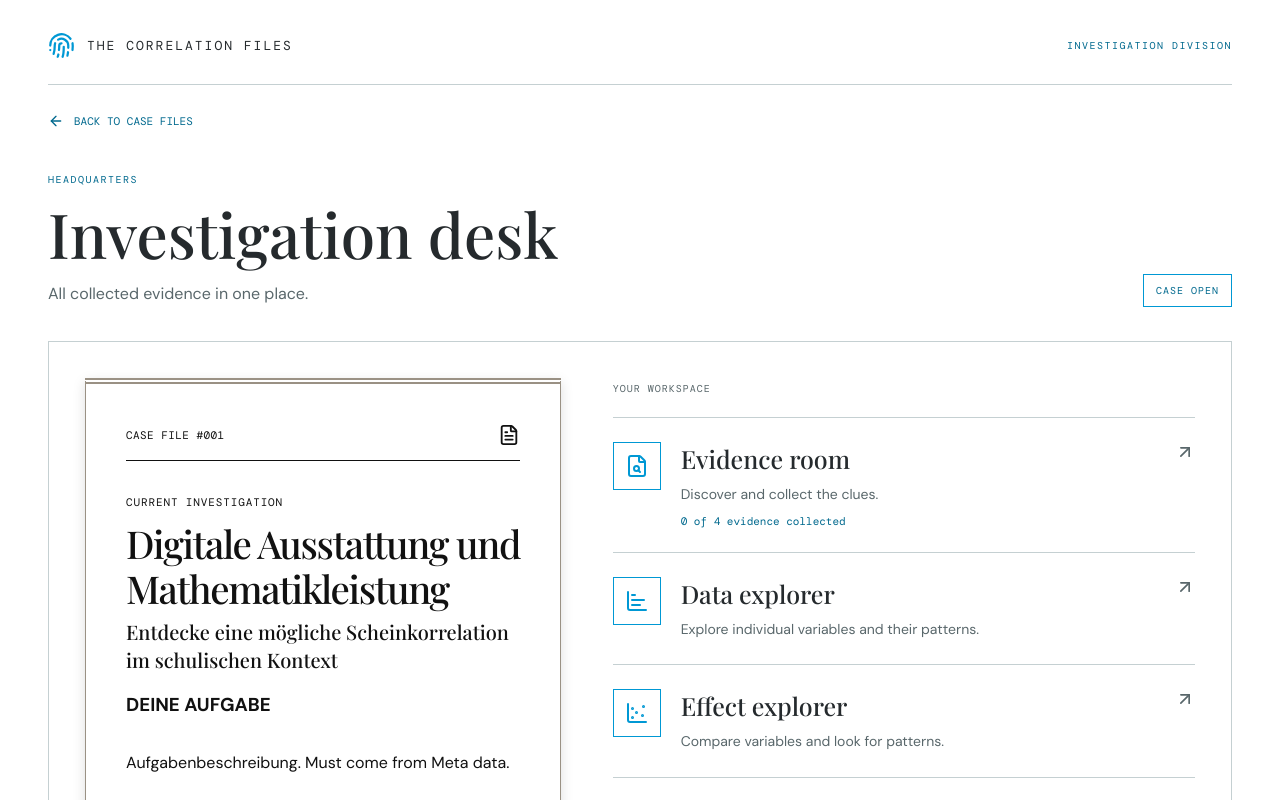
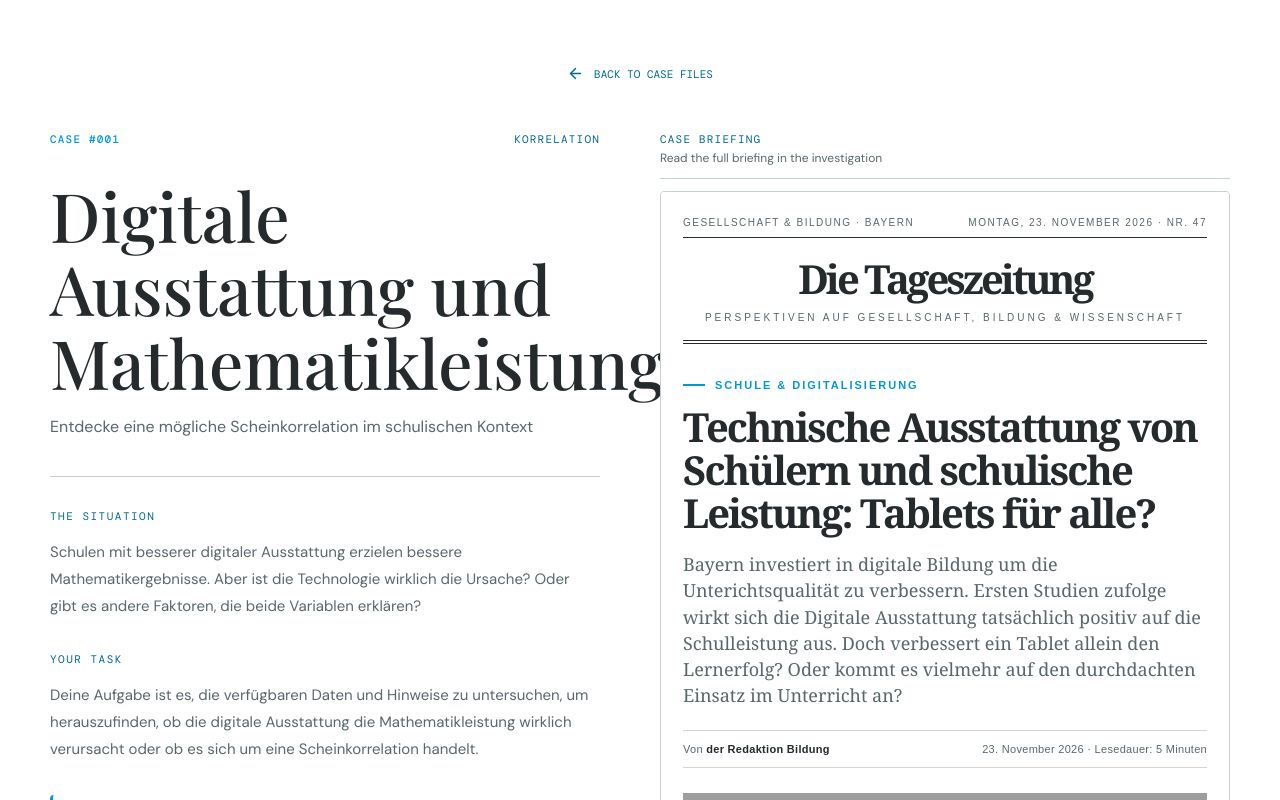
Before and after one commit to edgar-treischl/dash-games, a React (Vite) app: page / in a window 1280 px wide. Both pictures are taken after a click on the button 340 px from the left and 739 px from the top of the page. Shown: the top 800 px of the page. Built offline with nearby package versions, Linux system fonts and the light colour scheme; a web font is replaced by a local one.

Commit message:
added CaseIntroduction

```diff
--- a/src/App.tsx
+++ b/src/App.tsx
@@ -3,6 +3,7 @@ import { AnimatePresence, motion } from "motion/react";
 import { ArrowLeft } from "lucide-react";
 
 import { Headquarters } from "./components/Headquarters";
+import { CaseIntroduction } from "./components/CaseIntroduction";
 import LandingPage from "./pages/LandingPage";
 import { EvidenceRoom } from "./components/EvidenceRoom";
 import { EvidenceWall } from "./components/EvidenceWall";
@@ -89,6 +90,10 @@ export default function App() {
           <LandingPage key="landing" />
         )}
 
+        {currentScreen === "case-intro" && (
+          <CaseIntroduction key="case-intro" />
+        )}
+
         {currentScreen === "headquarters" && (
           <Headquarters key="headquarters" />
         )}
--- /dev/null
+++ b/src/components/CaseIntroduction.tsx
@@ -0,0 +1,113 @@
+import { motion } from "motion/react";
+import { ArrowLeft, ArrowUpRight, AlertCircle } from "lucide-react";
+
+import { cases } from "../data/cases";
+import { getBriefingAsset } from "../data/briefingAssets";
+import { useGameStore } from "../store/gameStore";
+
+export function CaseIntroduction() {
+  const selectedCaseId = useGameStore((state) => state.selectedCaseId);
+  const goHome = useGameStore((state) => state.goHome);
+  const openHeadquarters = useGameStore((state) => state.returnToHeadquarters);
+
+  const gameCase = cases.find((c) => c.id === selectedCaseId);
+  const briefingAsset = gameCase ? getBriefingAsset(gameCase.briefingAsset) : null;
+
+  if (!gameCase) {
+    return (
+      <motion.main
+        className="case-intro"
+        initial={{ opacity: 0, y: 20 }}
+        animate={{ opacity: 1, y: 0 }}
+        exit={{ opacity: 0, y: -20 }}
+      >
+        <button className="back-button" onClick={goHome}>
+          <ArrowLeft size={17} />
+          BACK TO CASE FILES
+        </button>
+        <div className="case-intro-error">Case not found</div>
+      </motion.main>
+    );
+  }
+
+  return (
+    <motion.main
+      className="case-intro"
+      initial={{ opacity: 0, y: 20 }}
+      animate={{ opacity: 1, y: 0 }}
+      exit={{ opacity: 0, y: -20 }}
+      transition={{ duration: 0.3 }}
+    >
+      <button className="back-button" onClick={goHome}>
+        <ArrowLeft size={17} />
+        BACK TO CASE FILES
+      </button>
+
+      <div className="case-intro-layout">
+        <div className="case-intro-container">
+          <div className="case-intro-header">
+            <div className="case-intro-number">CASE #{gameCase.number}</div>
+            <div className="case-intro-category">{gameCase.category}</div>
+          </div>
+
+          <h1 className="case-intro-title">{gameCase.title}</h1>
+          <p className="case-intro-subtitle">{gameCase.subtitle}</p>
+
+          <div className="case-intro-divider" />
+
+          <section className="case-intro-section">
+            <h2>THE SITUATION</h2>
+            <p className="case-intro-description">{gameCase.description}</p>
+          </section>
+
+          <section className="case-intro-section">
+            <h2>YOUR TASK</h2>
+            <p className="case-intro-description">
+              {gameCase.taskDescription || "Investigate this case to uncover the truth about the correlation."}
+            </p>
+          </section>
+
+          {gameCase.learningGoals && gameCase.learningGoals.length > 0 && (
+            <section className="case-intro-section">
+              <div className="case-intro-learning">
+                <AlertCircle size={20} />
+                <div>
+                  <h3>WHAT YOU'LL LEARN</h3>
+                  <ul className="case-intro-goals">
+                    {gameCase.learningGoals.map((goal, index) => (
+                      <li key={index}>{goal}</li>
+                    ))}
+                  </ul>
+                </div>
+              </div>
+            </section>
+          )}
+
+          <div className="case-intro-divider" />
+
+          <section className="case-intro-actions">
+            <p className="case-intro-prompt">Ready to begin the investigation?</p>
+            <button className="case-intro-cta" onClick={openHeadquarters}>
+              START INVESTIGATION <ArrowUpRight size={18} />
+            </button>
+          </section>
+        </div>
+
+        {briefingAsset && (
+          <div className="case-intro-preview">
+            <div className="case-intro-preview-header">
+              <h3>CASE BRIEFING</h3>
+              <p>Read the full briefing in the investigation</p>
+            </div>
+            <iframe
+              srcDoc={briefingAsset}
+              className="case-intro-briefing-iframe"
+              title="Case Briefing Preview"
+              sandbox="allow-same-origin"
+            />
+          </div>
+        )}
+      </div>
+    </motion.main>
+  );
+}
--- a/src/data/cases.ts
+++ b/src/data/cases.ts
@@ -13,6 +13,8 @@ export interface InvestigationCase {
   title: string;
   subtitle: string;
   description: string;
+  taskDescription?: string;
+  learningGoals?: string[];
 
   status: CaseStatus;
   category: CaseCategory;
@@ -30,7 +32,16 @@ export const cases: InvestigationCase[] = [
     subtitle: "Entdecke eine mögliche Scheinkorrelation im schulischen Kontext",
 
     description:
-      "Missing description?",
+      "Schulen mit besserer digitaler Ausstattung erzielen bessere Mathematikergebnisse. Aber ist die Technologie wirklich die Ursache? Oder gibt es andere Faktoren, die beide Variablen erklären?",
+
+    taskDescription:
+      "Deine Aufgabe ist es, die verfügbaren Daten und Hinweise zu untersuchen, um herauszufinden, ob die digitale Ausstattung die Mathematikleistung wirklich verursacht oder ob es sich um eine Scheinkorrelation handelt.",
+
+    learningGoals: [
+      "Verstehe die Unterschied zwischen Korrelation und Kausalität",
+      "Erkenne Scheinkorrelationen und Störvariablen",
+      "Lerne, kritisch über Daten zu denken"
+    ],
 
     status: "available",
     category: "Korrelation",
--- a/src/index.css
+++ b/src/index.css
@@ -1,5 +1,6 @@
 @import "./styles/base.css";
 @import "./styles/landing.css";
+@import "./styles/case-intro.css";
 @import "./styles/headquarters.css";
 @import "./styles/briefing.css";
 @import "./styles/evidence-room.css";
--- a/src/store/gameStore.ts
+++ b/src/store/gameStore.ts
@@ -7,6 +7,7 @@ import {
 
 export type GameScreen =
   | "landing"
+  | "case-intro"
   | "headquarters"
   | "briefing"
   | "evidence"
@@ -37,6 +38,7 @@ interface GameState {
   progressByCase: Record<string, CaseProgress>;
 
   openCase: (id: string) => void;
+  openCaseIntro: (id: string) => void;
   goHome: () => void;
   returnToHeadquarters: () => void;
   openBriefing: () => void;
@@ -87,7 +89,18 @@ export const useGameStore = create<GameState>()(
       openCase: (id) => {
         set((state) => ({
           selectedCaseId: id,
-          currentScreen: "headquarters",
+          currentScreen: "case-intro",
+          progressByCase: {
+            ...state.progressByCase,
+            [id]: state.progressByCase[id] ?? createInitialProgress(id),
+          },
+        }));
+      },
+
+      openCaseIntro: (id) => {
+        set((state) => ({
+          selectedCaseId: id,
+          currentScreen: "case-intro",
           progressByCase: {
             ...state.progressByCase,
             [id]: state.progressByCase[id] ?? createInitialProgress(id),
--- /dev/null
+++ b/src/styles/case-intro.css
@@ -0,0 +1,259 @@
+.case-intro {
+  display: flex;
+  flex-direction: column;
+  align-items: center;
+  padding: clamp(28px, 5vw, 50px);
+  min-height: 100vh;
+  gap: 20px;
+}
+
+.case-intro-layout {
+  display: grid;
+  grid-template-columns: 1fr 1fr;
+  gap: 40px;
+  width: 100%;
+  max-width: 1600px;
+  align-items: start;
+}
+
+.case-intro-container {
+  max-width: 550px;
+  width: 100%;
+}
+
+.case-intro-preview {
+  display: flex;
+  flex-direction: column;
+  height: 100%;
+  min-height: 600px;
+  gap: 12px;
+}
+
+.case-intro-preview-header {
+  padding-bottom: 12px;
+  border-bottom: 1px solid var(--noir-border);
+}
+
+.case-intro-preview-header h3 {
+  margin: 0 0 4px;
+  font: 11px var(--font-mono);
+  letter-spacing: 1.2px;
+  text-transform: uppercase;
+  color: var(--noir-accent-dark);
+}
+
+.case-intro-preview-header p {
+  margin: 0;
+  font-size: 12px;
+  color: var(--noir-muted);
+}
+
+.case-intro-briefing-iframe {
+  flex: 1;
+  border: 1px solid var(--noir-border);
+  border-radius: 4px;
+  background: var(--noir-surface);
+}
+
+.case-intro-header {
+  display: flex;
+  align-items: center;
+  justify-content: space-between;
+  margin-bottom: 32px;
+  gap: 20px;
+}
+
+.case-intro-number {
+  color: var(--noir-accent);
+  font: 11px var(--font-mono);
+  letter-spacing: 1.2px;
+  font-weight: 500;
+}
+
+.case-intro-category {
+  color: var(--noir-accent-dark);
+  font: 11px var(--font-mono);
+  letter-spacing: 1.2px;
+  text-transform: uppercase;
+}
+
+.case-intro-title {
+  margin: 0 0 12px;
+  font: 500 clamp(42px, 7vw, 68px)/1.08 var(--font-display);
+  color: var(--noir-ink);
+}
+
+.case-intro-subtitle {
+  margin-bottom: 36px;
+  color: var(--noir-muted);
+  font: 15px var(--font-body);
+  line-height: 1.6;
+}
+
+.case-intro-divider {
+  margin: 32px 0;
+  border-top: 1px solid var(--noir-border);
+}
+
+.case-intro-section {
+  margin: 32px 0;
+}
+
+.case-intro-section h2 {
+  margin-bottom: 16px;
+  font: 11px var(--font-mono);
+  letter-spacing: 1.5px;
+  text-transform: uppercase;
+  color: var(--noir-accent-dark);
+}
+
+.case-intro-section h3 {
+  margin-bottom: 14px;
+  font: 11px var(--font-mono);
+  letter-spacing: 1.2px;
+  text-transform: uppercase;
+  color: var(--noir-accent-dark);
+}
+
+.case-intro-description {
+  color: var(--noir-muted);
+  line-height: 1.8;
+  font-size: 15px;
+  max-width: 650px;
+}
+
+.case-intro-learning {
+  display: flex;
+  gap: 18px;
+  padding: 24px;
+  border-left: 3px solid var(--noir-accent);
+  background: var(--noir-surface);
+  border-radius: 4px;
+  margin: 20px 0;
+}
+
+.case-intro-learning svg {
+  flex-shrink: 0;
+  color: var(--noir-accent);
+  margin-top: 2px;
+}
+
+.case-intro-learning h3 {
+  margin: 0 0 12px;
+}
+
+.case-intro-goals {
+  list-style: none;
+  padding: 0;
+  margin: 0;
+}
+
+.case-intro-goals li {
+  color: var(--noir-muted);
+  font-size: 14px;
+  line-height: 1.6;
+  position: relative;
+  padding-left: 16px;
+  margin: 8px 0;
+}
+
+.case-intro-goals li::before {
+  content: "→";
+  position: absolute;
+  left: 0;
+  color: var(--noir-accent);
+}
+
+.case-intro-actions {
+  margin-top: 40px;
+  padding-top: 32px;
+  border-top: 1px solid var(--noir-border);
+}
+
+.case-intro-prompt {
+  color: var(--noir-muted);
+  font-size: 14px;
+  margin-bottom: 20px;
+}
+
+.case-intro-cta {
+  display: inline-flex;
+  align-items: center;
+  gap: 10px;
+  padding: 14px 32px;
+  background: var(--noir-accent);
+  color: var(--noir-surface);
+  border: none;
+  border-radius: 4px;
+  font: 11px var(--font-mono);
+  letter-spacing: 1px;
+  text-transform: uppercase;
+  cursor: pointer;
+  transition: all 200ms;
+}
+
+.case-intro-cta:hover {
+  background: #d97c3e;
+  transform: translateY(-2px);
+  box-shadow: 0 8px 24px rgba(214, 139, 72, 0.25);
+}
+
+.case-intro-cta:active {
+  transform: translateY(0);
+}
+
+.case-intro-error {
+  display: flex;
+  align-items: center;
+  justify-content: center;
+  width: 100%;
+  min-height: 400px;
+  color: #9c5148;
+  font-size: 18px;
+  font-weight: 500;
+}
+
+@media (max-width: 1200px) {
+  .case-intro-layout {
+    grid-template-columns: 1fr;
+    gap: 32px;
+  }
+
+  .case-intro-preview {
+    min-height: 400px;
+  }
+}
+
+@media (max-width: 768px) {
+  .case-intro-container {
+    max-width: 100%;
+  }
+
+  .case-intro-title {
+    font-size: clamp(32px, 6vw, 48px);
+  }
+
+  .case-intro-header {
+    flex-direction: column;
+    align-items: flex-start;
+    gap: 8px;
+  }
+
+  .case-intro-learning {
+    flex-direction: column;
+    gap: 12px;
+  }
+
+  .case-intro-learning svg {
+    margin-top: 0;
+  }
+
+  .case-intro-cta {
+    width: 100%;
+    justify-content: center;
+  }
+
+  .case-intro-preview {
+    min-height: 300px;
+  }
+}
```
